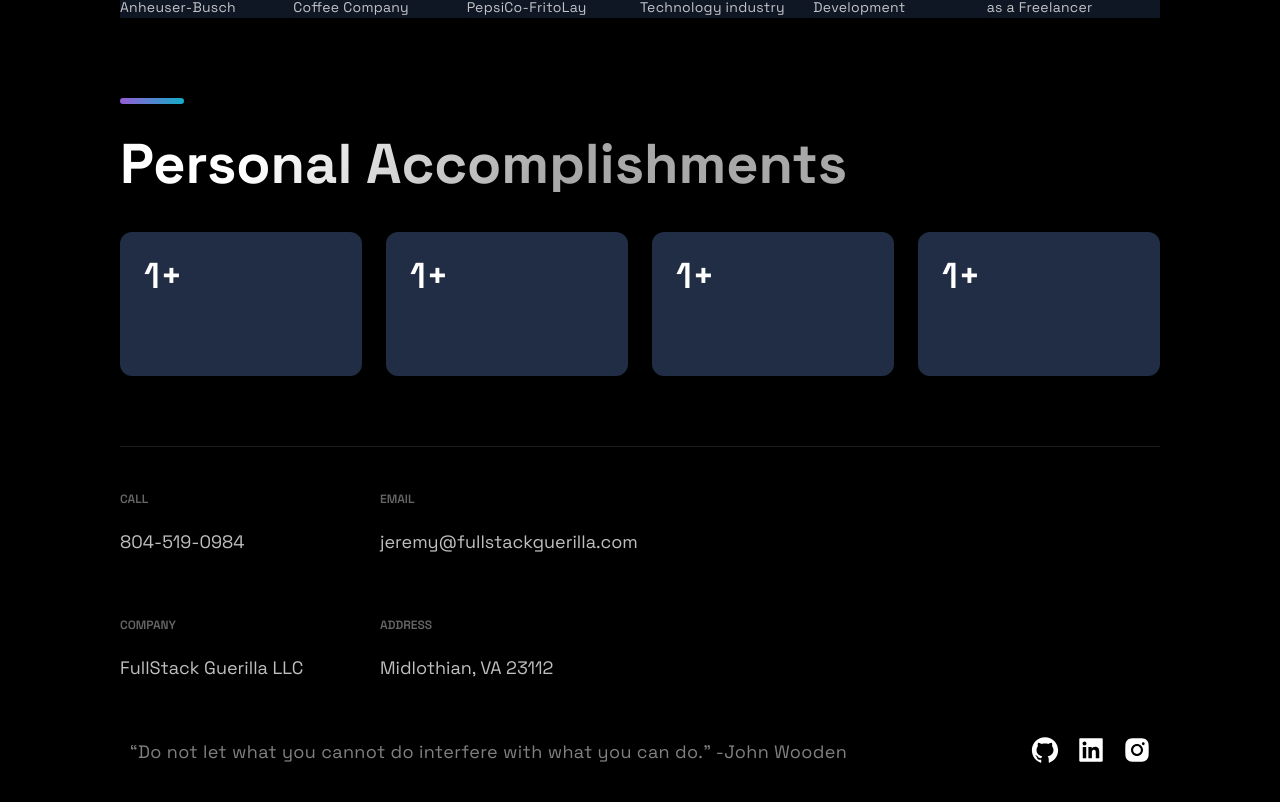
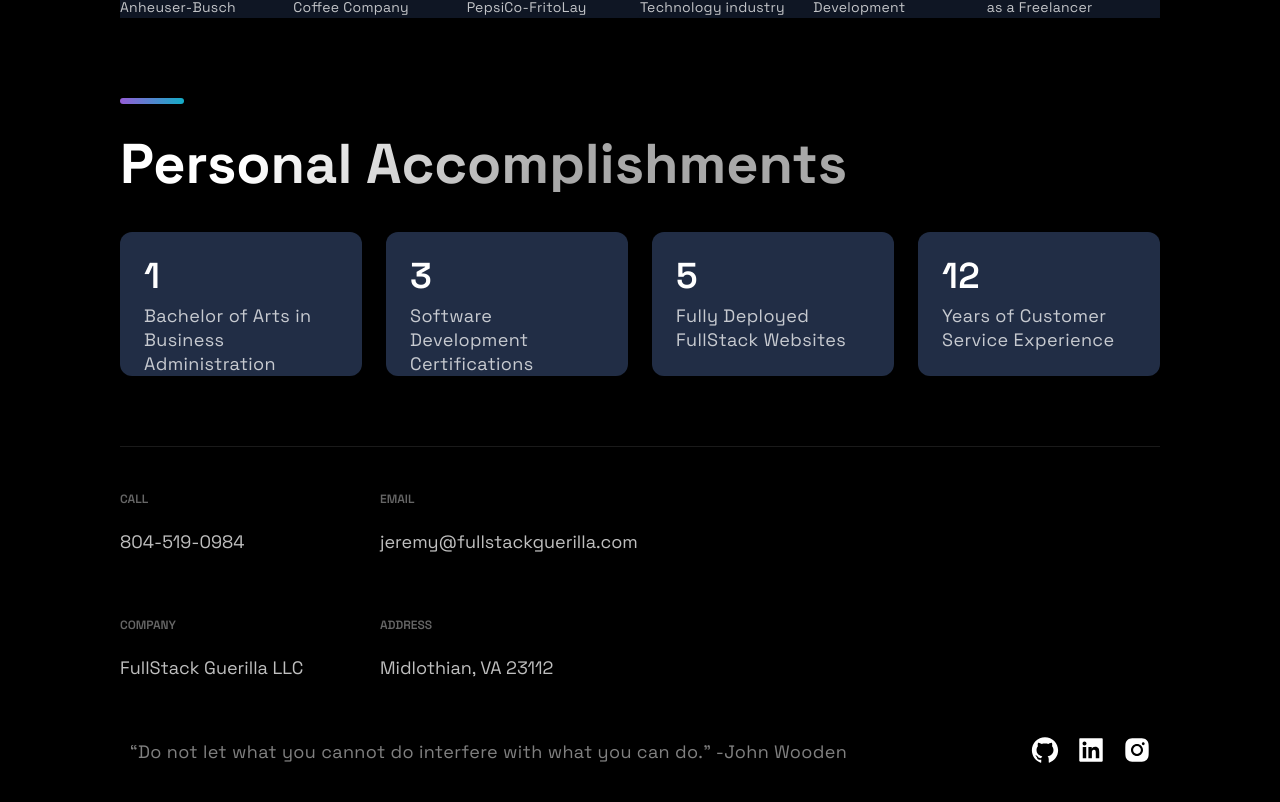
Before and after one commit to JeremyCabrera/portfolio-website, a Next.js app: page / in a window 1280 px wide. Shown: the part 2854-3656 px from the top of the page. Built offline with nearby package versions, Linux system fonts and the light colour scheme.

Commit message:
Added text to Accomplishments cards

```diff
--- a/src/components/Acomplishments/Acomplishments.js
+++ b/src/components/Acomplishments/Acomplishments.js
@@ -4,10 +4,10 @@ import { Section, SectionDivider, SectionTitle } from '../../styles/GlobalCompon
 import { Box, Boxes, BoxNum, BoxText } from './AcomplishmentsStyles';
 
 const data = [
-  { number: 1, text: '', },
-  { number: 1, text: '', },
-  { number: 1, text: '', },
-  { number: 1, text: '', }
+  { number: 1, text: 'Bachelor of Arts in Business Administration', },
+  { number: 3, text: 'Software Development Certifications', },
+  { number: 5, text: 'Fully Deployed FullStack Websites', },
+  { number: 12, text: 'Years of Customer Service Experience', }
 ];
 
 const Acomplishments = () => (
@@ -16,7 +16,7 @@ const Acomplishments = () => (
     <Boxes>
       {data.map((card, index) => (
         <Box key={index}>
-        <BoxNum>{card.number}+</BoxNum>
+        <BoxNum>{card.number}</BoxNum>
           <BoxText>{card.text}</BoxText>
         </Box>
       ))}
```
